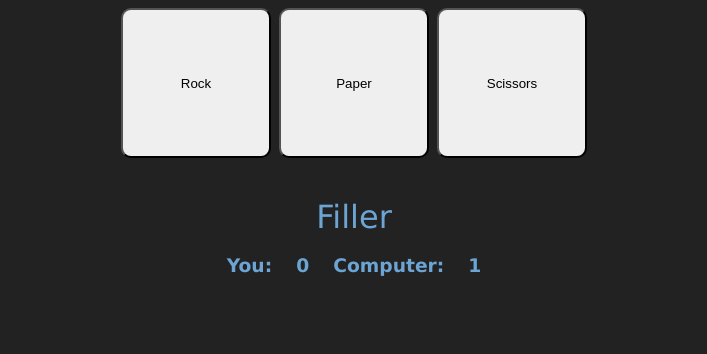
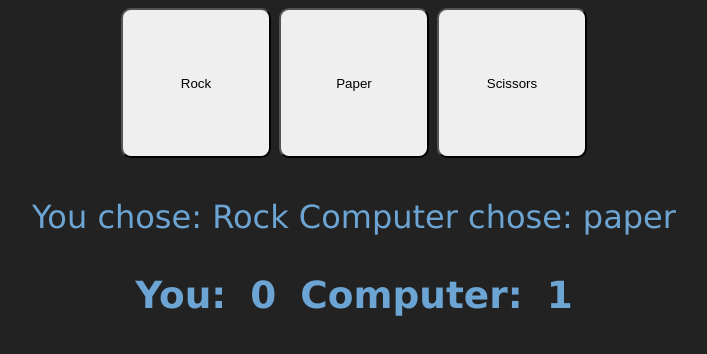
Before and after one commit to mikegecko/rock-paper-scissors, a plain HTML site: page index.html in a window 1280 px wide. Both pictures are taken after a click on the button "Rock". Shown: the whole page, without its empty margins (286-993 px from the left). Drawn offline with Linux system fonts and the light colour scheme.

Commit message:
Completed log implementation

```diff
--- a/scripts.js
+++ b/scripts.js
@@ -16,13 +16,14 @@ const logDisplay = document.querySelector(".log");
 buttons.forEach(element => {
     element.addEventListener('click', function(e) {
         //I feel like this isnt the best or most secure method of doing this
+        playerSelection = e.target.innerText;
         (playRound(e.target.innerText));
 
     })
 });
 /* Updates the DOM to reflect current scores */
 function updateDisplay(){
-
+    logDisplay.textContent = "You chose: " + playerSelection + "     Computer chose: " + computerSelection;
     playerScoreDisplay.textContent = playerScore.toString();
     computerScoreDisplay.textContent = computerScore.toString();
 }
--- a/styles.css
+++ b/styles.css
@@ -21,6 +21,7 @@ button{
     gap: 8px;
 }
 .log-container{
+    font-size: 32px;
     display: flex;
     justify-content: center;
     gap: 24px;
```
